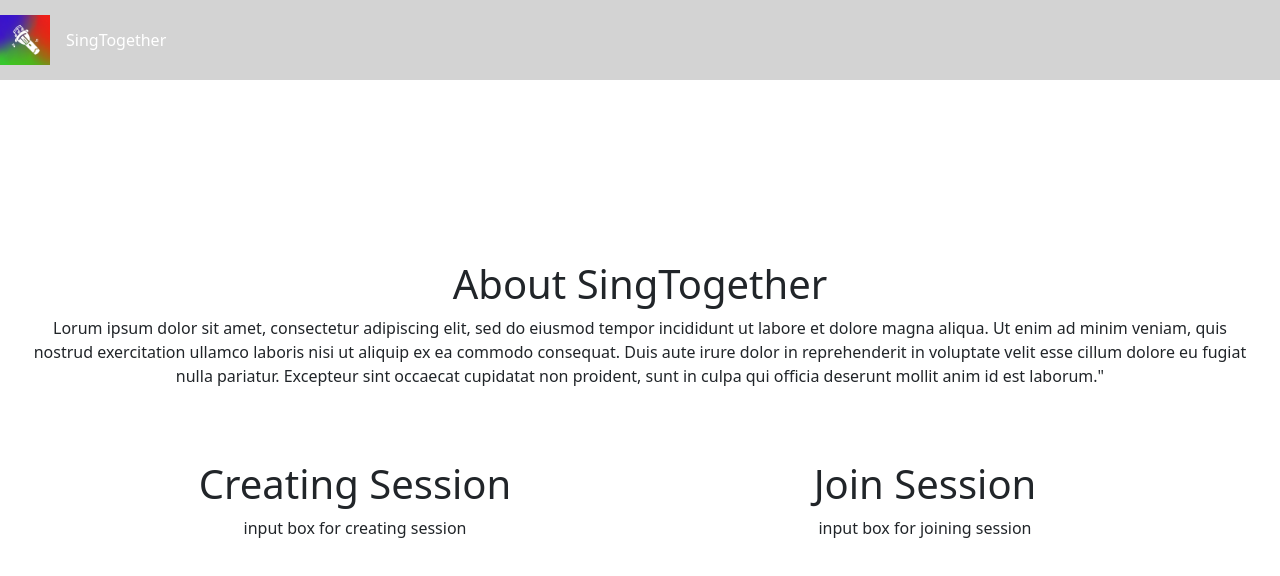
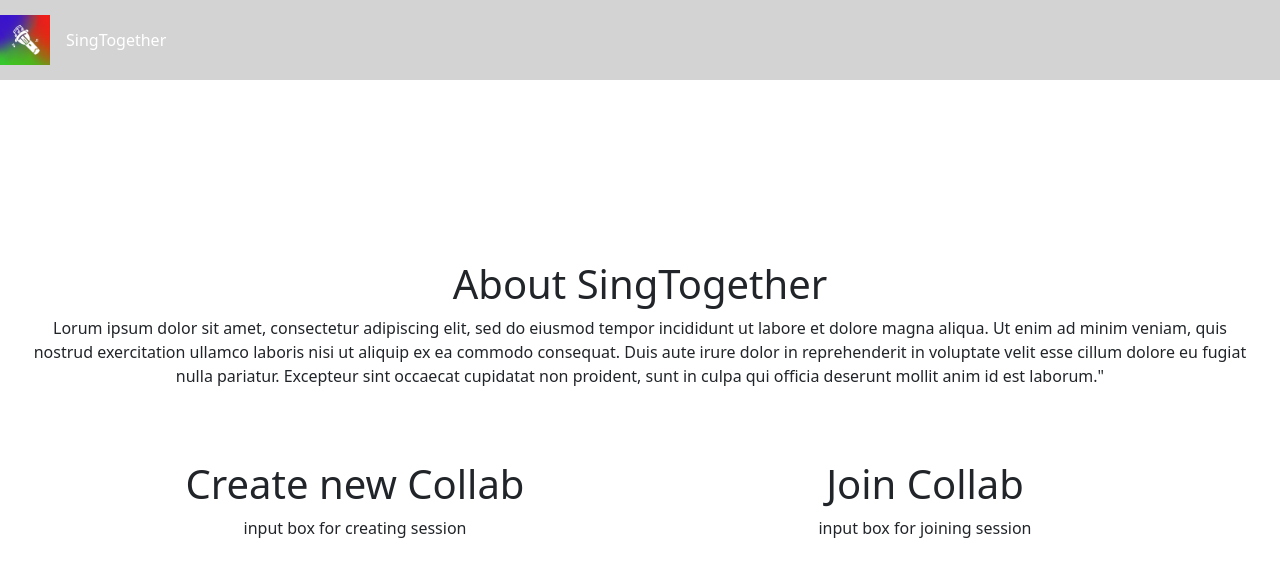
Before and after one commit to maertan/jam-together, a React (Vite) app in the folder my-react-app/: page / in a window 1280 px wide. Shown: the top 576 px of the page. Built offline with nearby package versions, Linux system fonts and the light colour scheme; no server answers.

Commit message:
Rename files and add session creation functions

```diff
--- a/my-react-app/package.json
+++ b/my-react-app/package.json
@@ -12,6 +12,7 @@
   "dependencies": {
     "@supabase/supabase-js": "^2.47.16",
     "bootstrap": "^5.3.3",
+    "crypto-random-string": "^5.0.0",
     "react": "^18.3.1",
     "react-bootstrap": "^2.10.7",
     "react-dom": "^18.3.1",
--- a/my-react-app/src/components/HomePage/CreateSession.jsx
+++ b/my-react-app/src/components/HomePage/CreateCollab.jsx
@@ -1,9 +1,9 @@
 import React from 'react'
 
-const CreateSession = () => {
+const CreateCollab = () => {
   return (
     <>
-    <h1>Creating Session</h1>
+    <h1>Create new Collab</h1>
     <div>
         input box for creating session
     </div>
@@ -11,4 +11,4 @@ const CreateSession = () => {
   )
 }
 
-export default CreateSession
+export default CreateCollab
--- a/my-react-app/src/components/HomePage/JoinSession.jsx
+++ b/my-react-app/src/components/HomePage/JoinCollab.jsx
@@ -1,9 +1,9 @@
 import React from 'react'
 
-const JoinSession = () => {
+const JoinCollab = () => {
   return (
     <>
-    <h1>Join Session</h1>
+    <h1>Join Collab</h1>
     <div>
         input box for joining session
     </div>
@@ -11,4 +11,4 @@ const JoinSession = () => {
   )
 }
 
-export default JoinSession
+export default JoinCollab
--- a/my-react-app/src/components/HomePage/JoinCreate.jsx
+++ b/my-react-app/src/components/HomePage/JoinCreate.jsx
@@ -2,18 +2,18 @@ import Container from 'react-bootstrap/esm/Container'
 import Row from 'react-bootstrap/Row'
 import Col from 'react-bootstrap/Col';
 
-import JoinSession from './JoinSession'
-import CreateSession from './CreateSession'
+import JoinCollab from './JoinCollab'
+import CreateCollab from './CreateCollab'
 
 const JoinCreate = () => {
   return (
     <Container>
         <Row className="justify-content-md-center">
         <Col xs={12} md={6} lg={6}>
-          <CreateSession/>
+          <CreateCollab/>
         </Col>
         <Col xs={12} md={6} lg={6}>
-          <JoinSession/>
+          <JoinCollab/>
         </Col>
       </Row>
     </Container>
```
Also changed, not shown: my-react-app/src/logic/createCollabFunctions.jsx (added, +29 -0 lines), my-react-app/src/components/HomePage.css (deleted), 1 other file (tests, documents, lock files or other folders).
